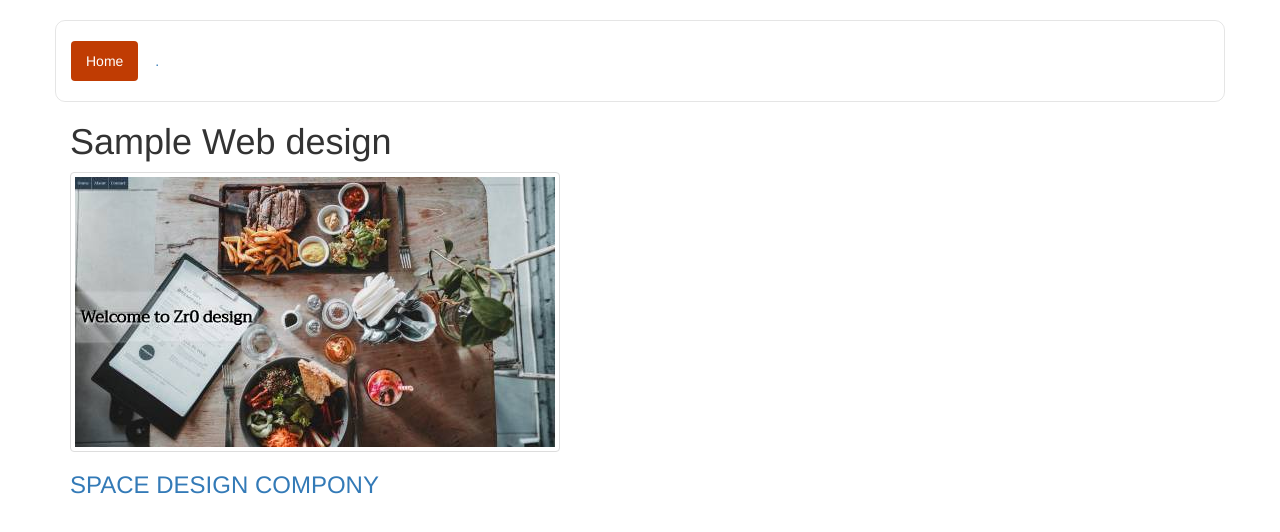
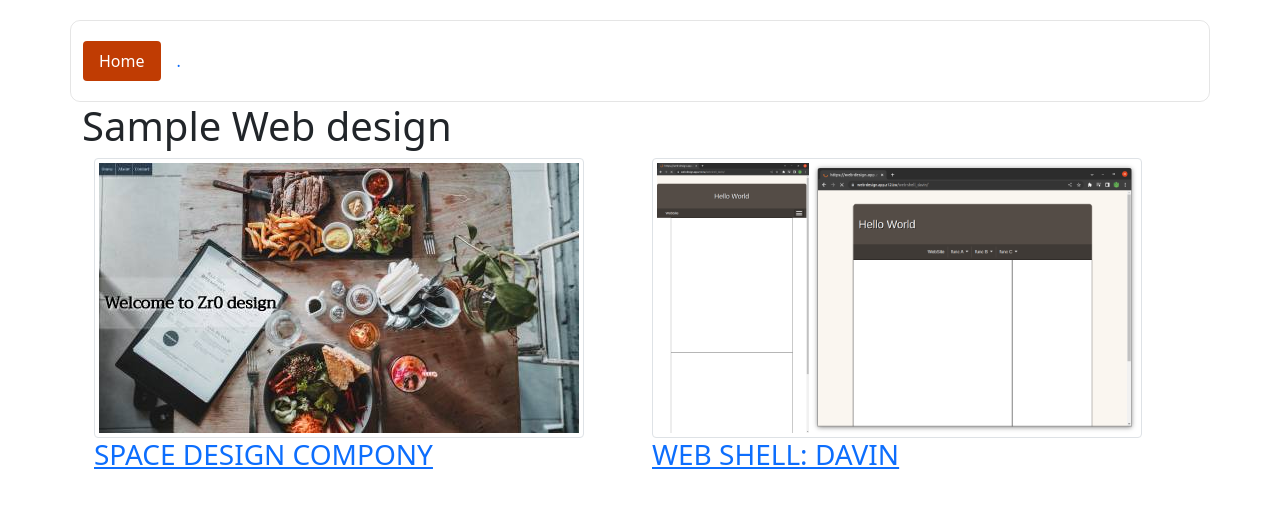
Before and after one commit to ZoneTwelve/web-design, a plain HTML site: page index.html in a window 1280 px wide. Drawn offline with nearby package versions, Linux system fonts and the light colour scheme.

Commit message:
[update] add web shell into home page

```diff
--- a/index.html
+++ b/index.html
@@ -1,7 +1,7 @@
 <!doctype html>
 <html>
 <head>
-<link rel="stylesheet" href="https://cdn.jsdelivr.net/npm/bootstrap@3.3.7/dist/css/bootstrap.min.css" integrity="sha384-BVYiiSIFeK1dGmJRAkycuHAHRg32OmUcww7on3RYdg4Va+PmSTsz/K68vbdEjh4u" crossorigin="anonymous">
+<link href="https://cdn.jsdelivr.net/npm/bootstrap@5.0.2/dist/css/bootstrap.min.css" rel="stylesheet" integrity="sha384-EVSTQN3/azprG1Anm3QDgpJLIm9Nao0Yz1ztcQTwFspd3yD65VohhpuuCOmLASjC" crossorigin="anonymous">
 <link rel="stylesheet" href="./src/css/main-style.css">
 </head>
 <body>
@@ -20,10 +20,20 @@
     <h1>Sample Web design</h1>
     <div class="container">
       <div class="row align-center">
-        <a href="./space-design-compony/">
-          <img src="./src/thumbail/space-design-compony.jpg" alt="Space design compony example" class="img-thumbnail">
-          <h3 class="text-uppercase">Space Design Compony</h3>
-        </a>
+        <div class="col-6">
+          <a href="./space-design-compony/">
+            <img src="./src/thumbail/space-design-compony.jpg" alt="Space design compony example" class="img-thumbnail">
+            <h3 class="text-uppercase">Space Design Compony</h3>
+          </a>
+        </div>
+
+        <div class="col-6">
+          <a href="./web-shell_davin/">
+            <img src="./src/thumbail/web-shell_davin.png" alt="An web shell - davin" class="img-thumbnail">
+            <h3 class="text-uppercase">Web shell: davin</h3>
+          </a>
+        </div>
+
       </div>
     </div>
   </main>
--- a/src/css/main-style.css
+++ b/src/css/main-style.css
@@ -7,5 +7,5 @@ nav{
 
 .nav-item > .active{
   color: white;
-  background: #c03c03;
+  background: #c03c03 !important;
 }
```
Also changed, not shown: src/thumbail/web-shell_davin.png (added).
